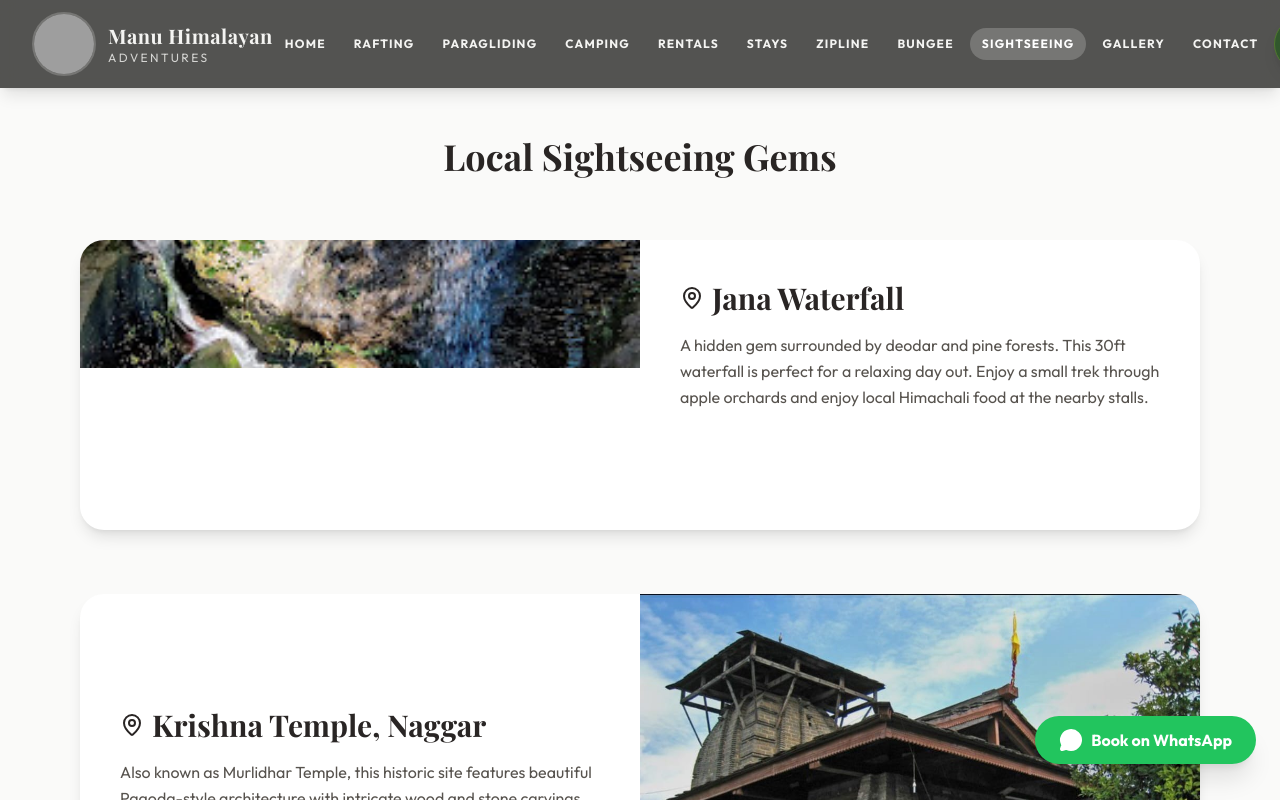
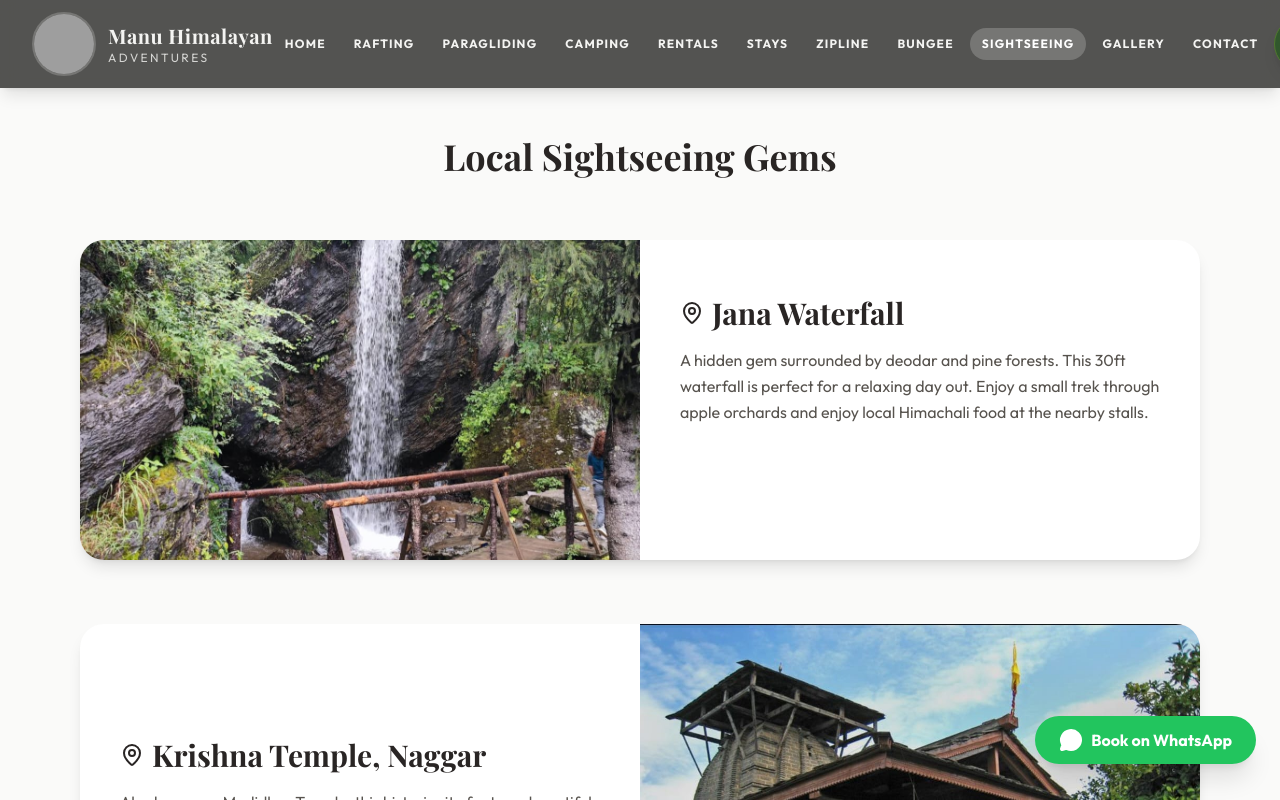
Before and after one commit to cssushi/manu-himalayan-adventures, a React (Vite) app: page /#/sightseeing in a window 1280 px wide. Shown: the top 800 px of the page. Built offline with nearby package versions, Linux system fonts and the light colour scheme; grey boxes are pictures that could not be loaded; a web font is replaced by a local one.

Commit message:
oknowfinal

```diff
--- a/constants.ts
+++ b/constants.ts
@@ -37,7 +37,7 @@ export const IMAGES = {
   // Wooden hotel room
   hotel: "/20.jpeg",
   // Waterfall (Jana Waterfall) - use local uploaded file
-  waterfall: "/jana1.jpg",
+  waterfall: "/janafinal.jpeg",
   // Krishna Temple
   temple: "/9.jpeg",
 
--- a/pages/Sightseeing.tsx
+++ b/pages/Sightseeing.tsx
@@ -11,8 +11,8 @@ const Sightseeing: React.FC = () => {
 
          {/* Jana Waterfall */}
          <div className="bg-white rounded-3xl shadow-lg overflow-hidden mb-16 flex flex-col md:flex-row group hover:shadow-2xl transition-shadow duration-300">
-          <div className="md:w-1/2 h-24 md:h-32 overflow-hidden">
-               <img src="/jana1.jpg" alt="Jana Waterfall" className="w-full h-full object-cover transition-transform duration-700 group-hover:scale-110" />
+          <div className="md:w-1/2 h-64 md:h-80 overflow-hidden">
+               <img src="/janafinal.jpeg" alt="Jana Waterfall" className="w-full h-full object-cover transition-transform duration-700 group-hover:scale-110" />
             </div>
             <div className="md:w-1/2 p-10 flex flex-col justify-center">
                <h2 className="text-3xl font-serif font-bold text-stone-800 mb-4 flex items-center gap-2">
```
Also changed, not shown: public/janafinal.jpeg (added), webimagesall/janafinal.jpeg (added).
